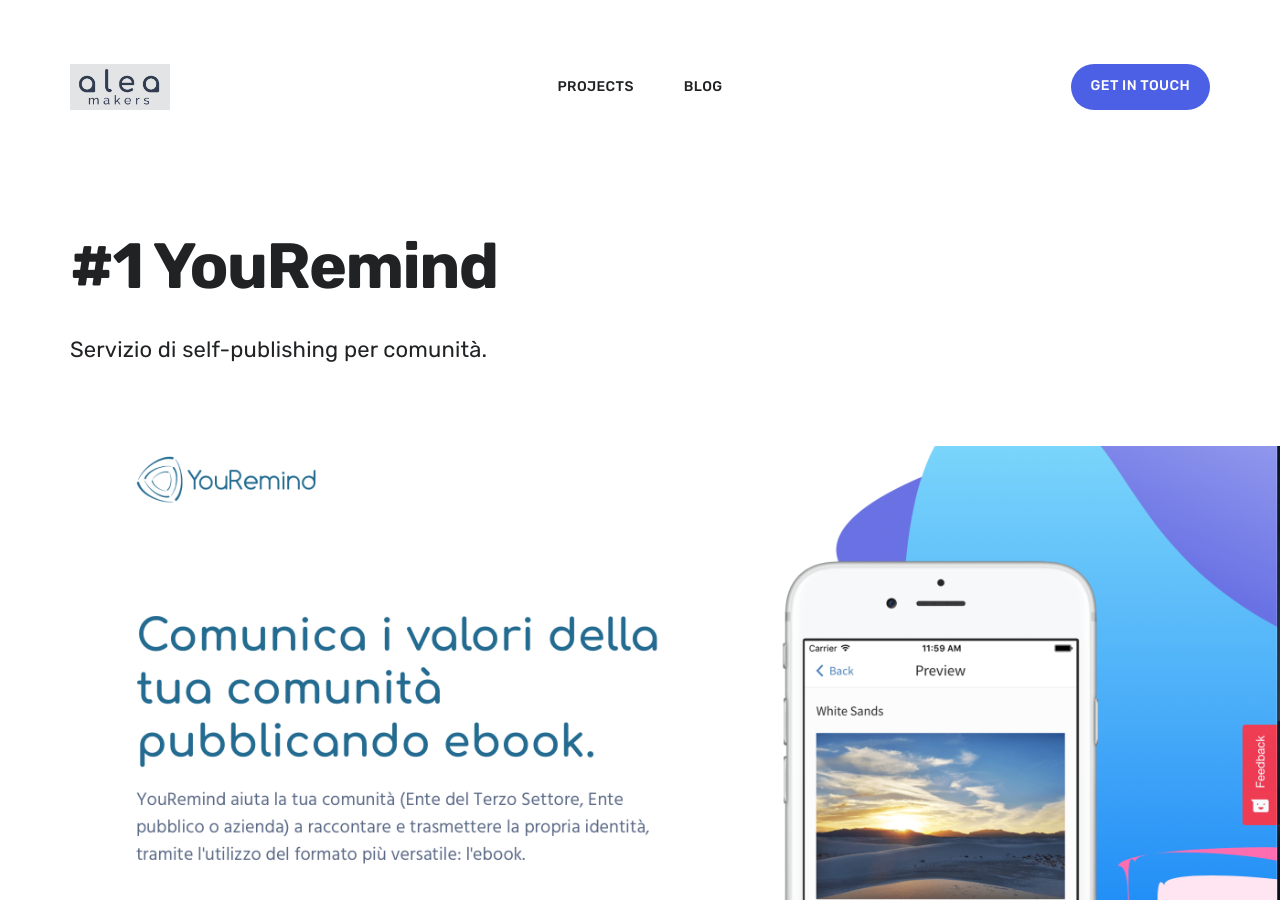
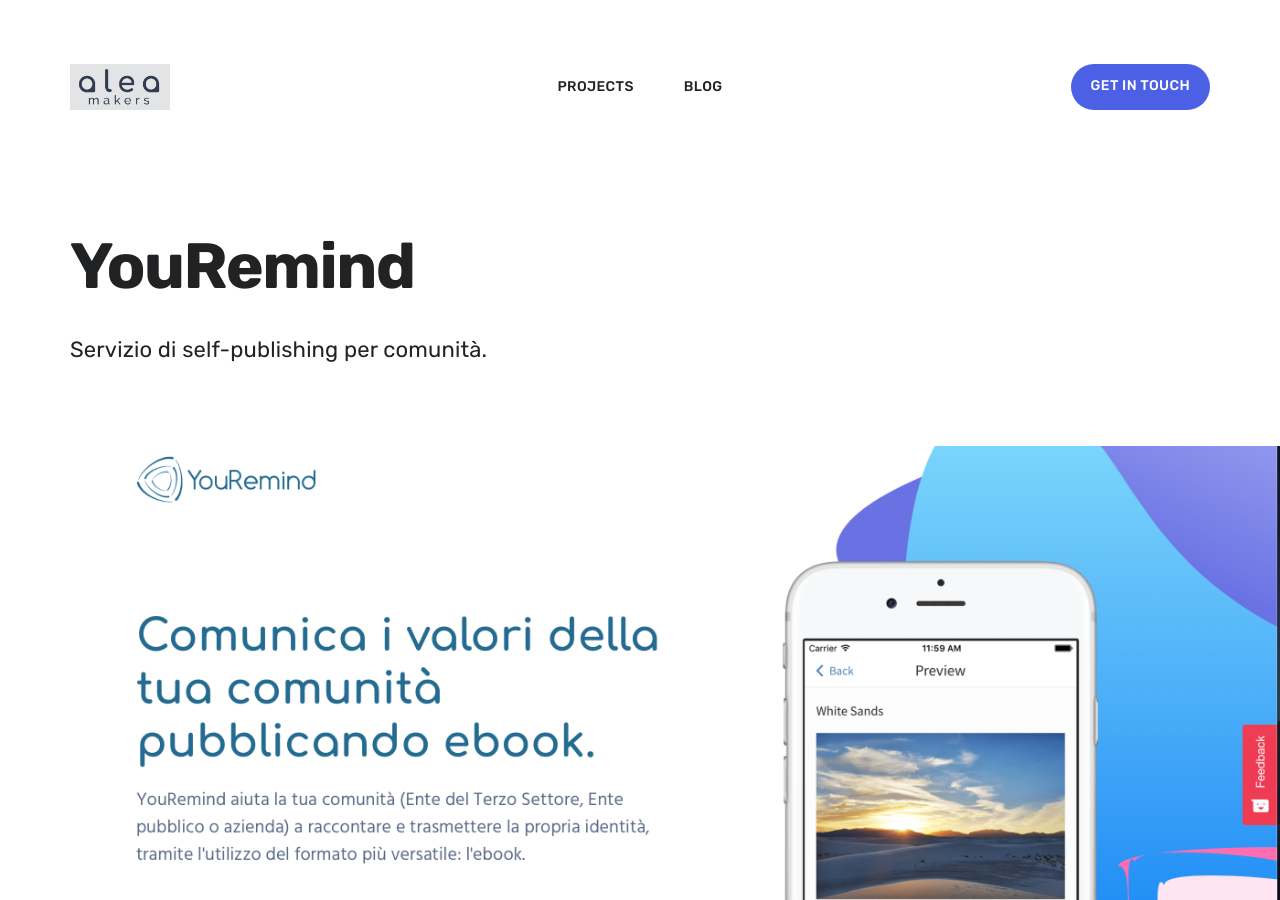
Before and after one commit to alea-git/alea-git.github.io, a Jekyll site: the page built from _projects/mobile-app-1.md, in a window 1280 px wide and 900 px high. Built offline with Jekyll 4.4.1, drawn with Linux system fonts in a browser that asks for light colours; nearby versions of some CDN libraries.

Commit message:
Updated '_projects/mobile-app-1.md' via CloudCannon

```diff
--- a/_projects/mobile-app-1.md
+++ b/_projects/mobile-app-1.md
@@ -1,7 +1,7 @@
 ---
-title: '#1 YouRemind'
+title: YouRemind
 subtitle: Servizio di self-publishing per comunità.
-date: 2019-07-24 00:00:00
+date: 2019-10-13 00:00:00
 description: Descrizione di YouRemind
 featured_image: screenyouremind.png
 accent_color: '#236b90'
```
